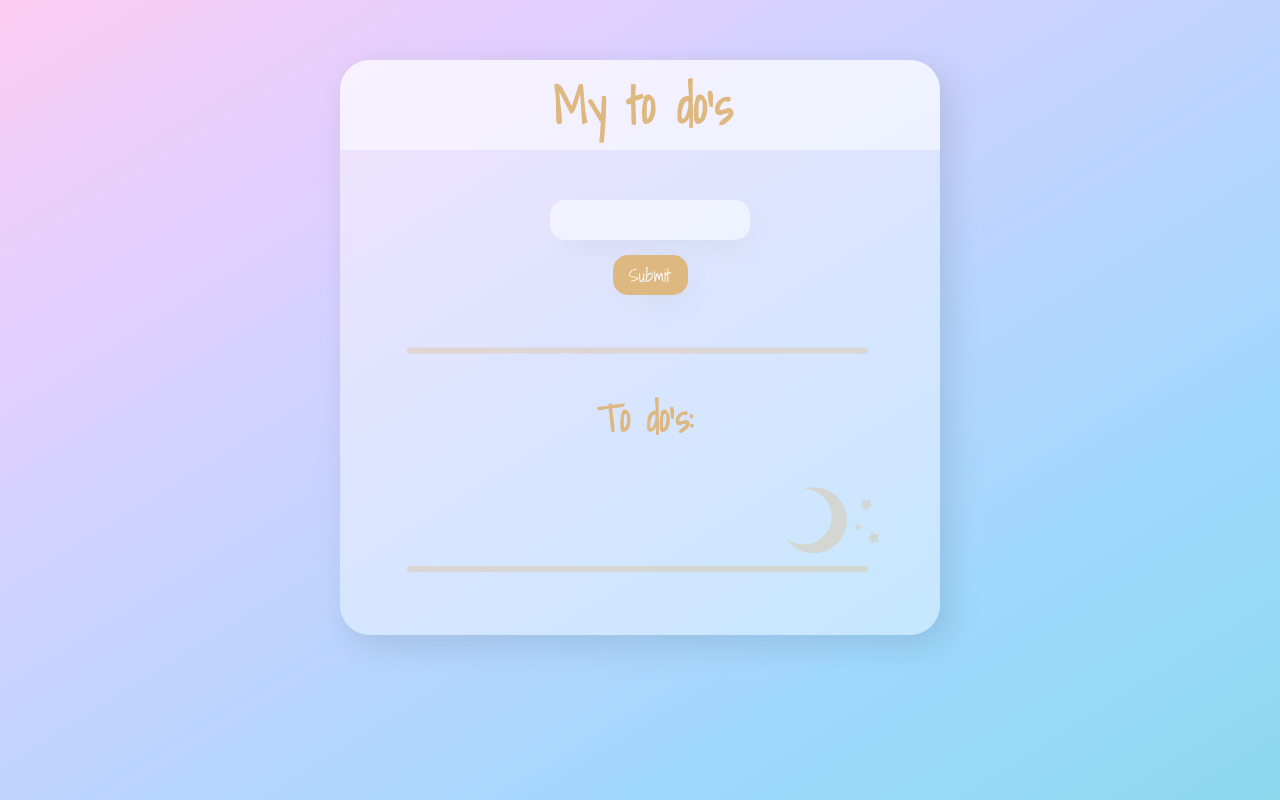
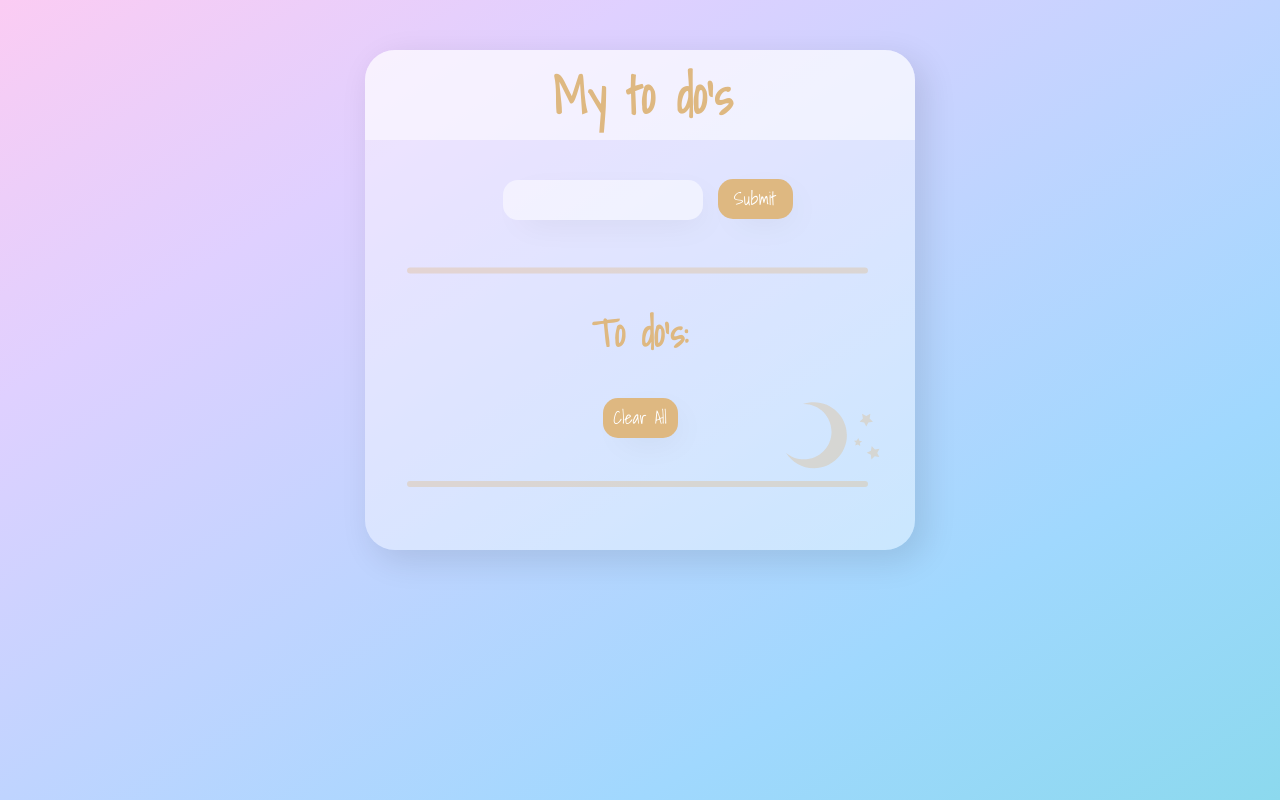
Before and after one commit to ilaria-orlando/intro-react, a React (Create React App) app: page / in a window 1280 px wide. Built offline with nearby package versions, Linux system fonts and the light colour scheme.

Commit message:
add a clear all button which removes all the the todos and refreshes the page

```diff
--- a/src/App.css
+++ b/src/App.css
@@ -20,9 +20,9 @@ body{
 .App {
     color: #deb881;
     text-align: center;
-    margin: 60px 0 60px 0;
+    margin: 50px 0 50px 0;
     border-radius: 30px;
-    width: 600px;
+    width: 550px;
     height: auto;
     background-color: rgba(255, 255, 255, 0.40);
     box-shadow: 9px 10px 32px 2px rgba(0,0,0,0.1);
@@ -48,7 +48,7 @@ h3{
 }
 
 .form{
-    padding: 35px 0 0 20px;
+    padding: 25px 0 0 0;
 }
 
 input[type=text]{
@@ -65,7 +65,7 @@ input[type=text]{
 }
 
 .list{
-    padding: 10px 0 0 10px;
+    padding: 5px 0 20px 0;
     display: flex;
     justify-content: center;
     align-items: center;
@@ -85,10 +85,10 @@ button{
     height: 40px;
 }
 
-/*
+
 input[type="checkbox"] {
     opacity: 0;
-}*/
+}
 
 .line{
     text-decoration: line-through;
@@ -99,8 +99,8 @@ input[type="checkbox"] {
 }
 
 .listitem{
-    padding: 10px 0 0 10px;
-    margin: 20px 0 0 15px;
+    padding: 10px 0 0 0;
+    margin: 20px 0 0 0;
     height: 50px;
     width: 350px;
     border-radius: 15px;
@@ -119,7 +119,25 @@ input[type="checkbox"] {
 
 .svg{
     opacity: 0.35;
-    padding-top: 30px;
+    padding-top: 10px;
+}
+
+.svgEnd{
+    position: relative;
+}
+
+.cleardiv{
+    position: absolute;
+    z-index: 1;
+    display: flex;
+    justify-content: center;
+    width: inherit;
+    margin-bottom: -15px;
+}
+
+.clear{
+    margin: 15px 0 0 0;
+
 }
 
 @media (prefers-reduced-motion: no-preference) {
--- a/src/App.js
+++ b/src/App.js
@@ -17,7 +17,6 @@ function App() {
     const todoNameRef = useRef();
     const LOCAL_STORAGE_KEY = 'todosApp.todos'
 
-    console.log(todos)
 
     const addTodo = (event) =>{
         event.preventDefault();
@@ -49,18 +48,27 @@ function App() {
         localStorage.setItem(LOCAL_STORAGE_KEY, JSON.stringify(todos))
     }, [todos]);
 
+    const clearAll = () => {
+
+        window.localStorage.clear();
+        window.location.reload(false);
+
+    }
 
     return (
       <div className="App">
           <h1>My to do's</h1>
           <div className="form">
               <form>
-                  <div><input ref={todoNameRef} type="text" name="todo"/></div>
-                  <div><button onClick={addTodo} type="submit" className="button">Submit</button></div>
+                  <input ref={todoNameRef} type="text" name="todo"/>
+                  <button onClick={addTodo} type="submit" className="button">Submit</button>
               </form>
           </div>
           <SvgMiddle />
           <Todolist todos={todos} toggleTodo={toggleTodo}/>
+          <div className="cleardiv">
+              <button type="submit" className="button clear" onClick={clearAll}>Clear All</button>
+          </div>
           <SvgEnd />
       </div>
   );
--- a/src/components/SvgEnd.js
+++ b/src/components/SvgEnd.js
@@ -2,7 +2,7 @@ import React from "react";
 
 const SvgEnd = () =>{
     return(
-        <div className="svg">
+        <div className="svg svgEnd">
             <svg version="1.1" id="Layer_1"  x="0px" y="0px"
                  width="500px" height="150px" viewBox="0 0 500 150" enable-background="new 0 0 500 150">
 <line fill="none" stroke="#DEB881" stroke-width="6" stroke-linecap="round" stroke-miterlimit="10" x1="20" y1="91" x2="475" y2="91"/>
--- a/src/components/Todo.js
+++ b/src/components/Todo.js
@@ -11,7 +11,7 @@ const Todo = ({todo, toggleTodo}) => {
 
     return(
         <div className="listitem">
-            <label className={!todo.complete ? "line" : "noline"}>
+            <label className={todo.complete ? "line" : "noline"}>
                 <input type="checkbox"  checked={todo.complete} onClick={getTodoId}/>
                 {todo.name}
             </label>
```
